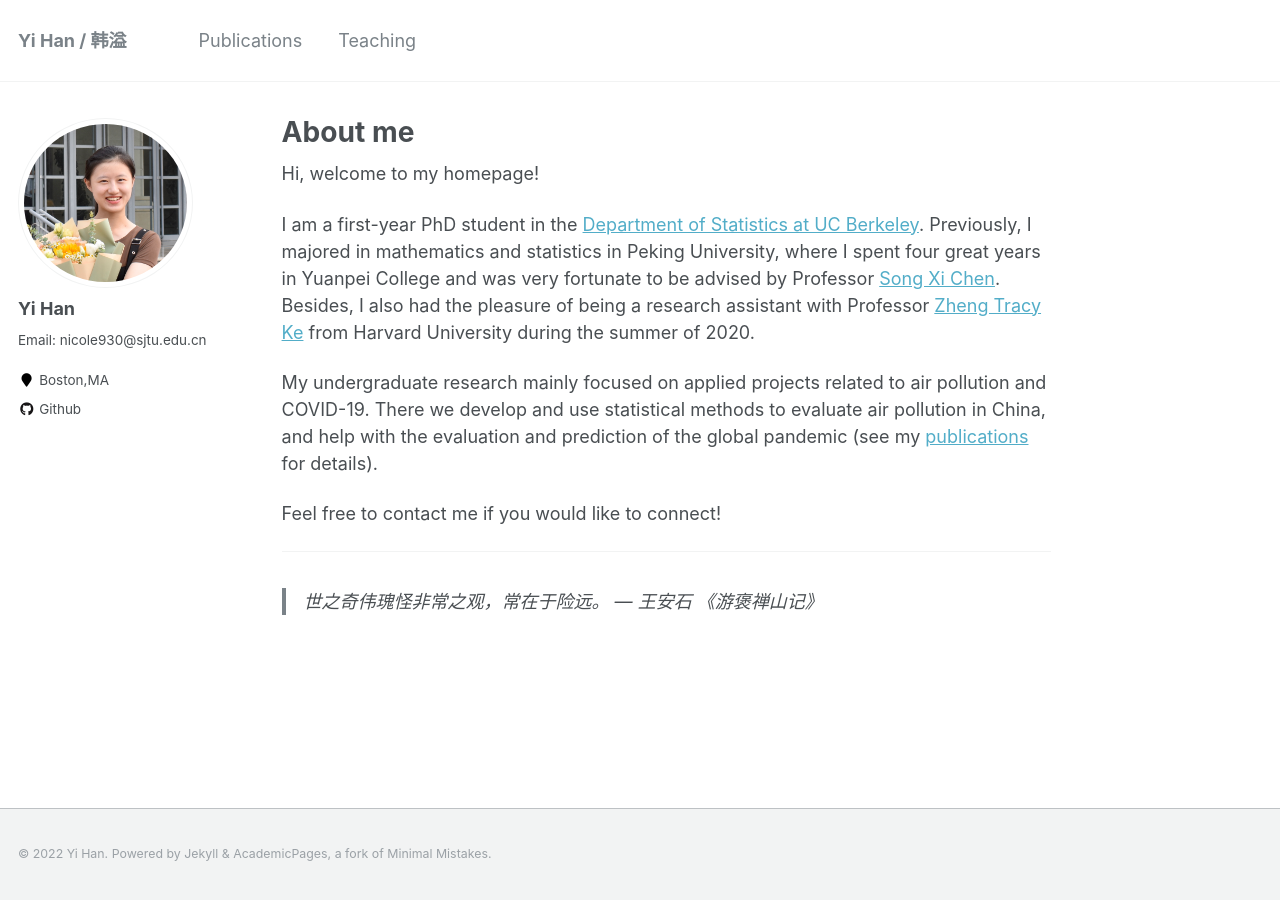
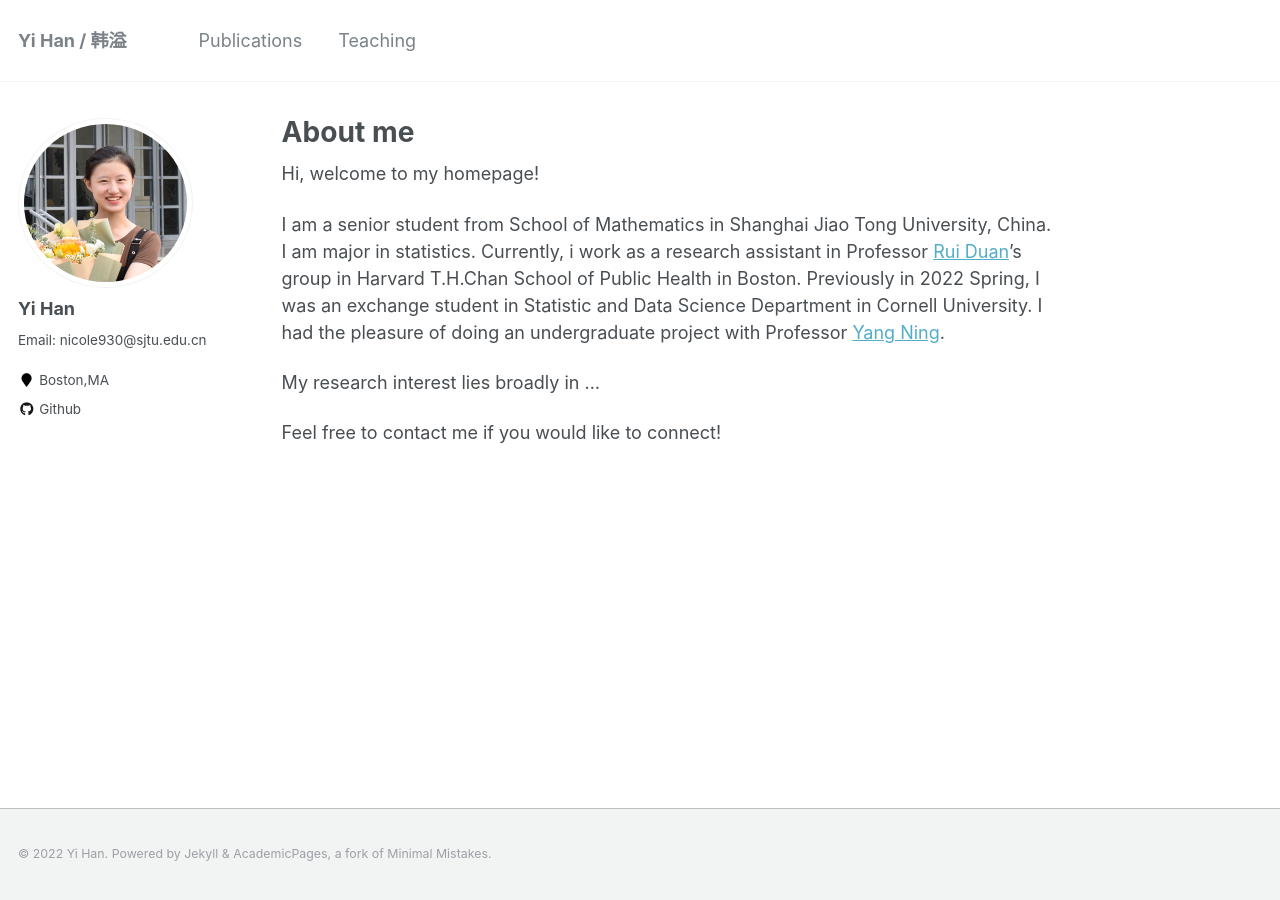
Before and after one commit to yiiihan/yiiihan.github.io, a Jekyll site: the page built from _pages/about.md, in a window 1280 px wide. Built offline with Jekyll 4.4.1, drawn with Linux system fonts in a browser that asks for light colours.

Commit message:
no message

```diff
--- a/_pages/about.md
+++ b/_pages/about.md
@@ -11,14 +11,8 @@ redirect_from:
 
 Hi, welcome to my homepage!
 
-I am a first-year PhD student in the [Department of Statistics at UC Berkeley](https://statistics.berkeley.edu). Previously, I majored in mathematics and statistics in Peking University, where I spent four great years in Yuanpei College and was very fortunate to be advised by Professor [Song Xi Chen](https://www.songxichen.com). Besides, I also had the pleasure of being a research assistant with Professor [Zheng Tracy Ke](http://zke.fas.harvard.edu) from Harvard University during the summer of 2020.
+I am a senior student from School of Mathematics in Shanghai Jiao Tong University, China. I am major in statistics. Currently, i work as a research assistant in Professor [Rui Duan](https://sites.google.com/view/ruiduan/)'s group in Harvard T.H.Chan School of Public Health in Boston. Previously in 2022 Spring, I was an exchange student in Statistic and Data Science Department in Cornell University. I had the pleasure of doing an undergraduate project with Professor [Yang Ning](https://yangning.stat.cornell.edu).
 
- My undergraduate research mainly focused on applied projects related to air pollution and COVID-19. There we develop and use statistical methods to evaluate air pollution in China, and help with the evaluation and prediction of the global pandemic (see my [publications](https://imyaxuan.github.io/publications/) for details).
+My research interest lies broadly in ...
 
 Feel free to contact me if you would like to connect!
-
-
--------
-
-
-> 世之奇伟瑰怪非常之观，常在于险远。 --- 王安石 《游褒禅山记》
```
